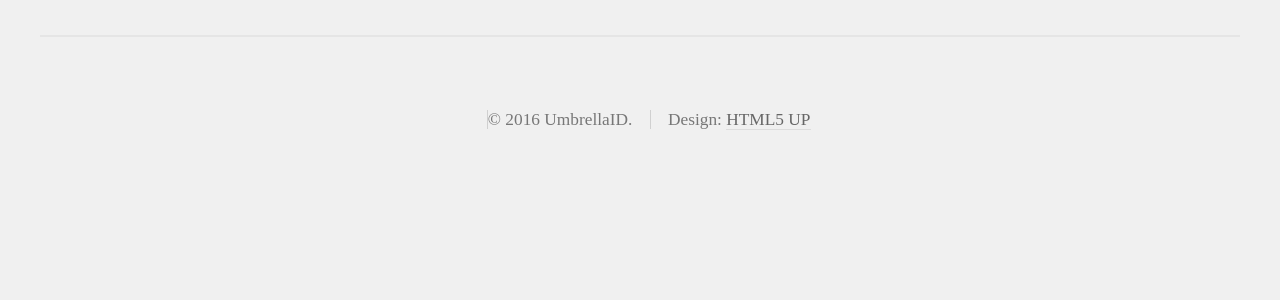
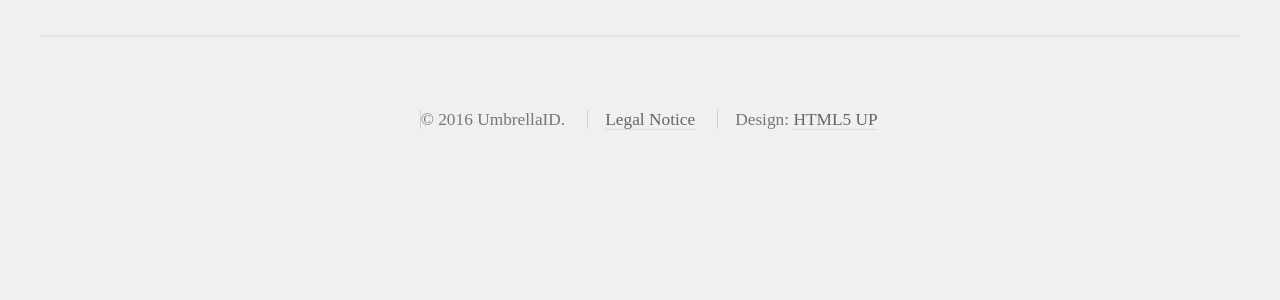
Before and after one commit to flowedback/flowedback.github.io, a Jekyll site: the page built from index.html, in a window 1280 px wide. Shown: the part 1942-2242 px from the top of the page. Built offline with Jekyll 4.4.1, drawn with Linux system fonts in a browser that asks for light colours; some web fonts are replaced.

Commit message:
Update default.html

```diff
--- a/_layouts/default.html
+++ b/_layouts/default.html
@@ -170,7 +170,9 @@
 					</div>
 					<div id="copyright" class="container">
 						<ul class="links">
-							<li>&copy; 2016 UmbrellaID.</li><li>Design: <a href="http://html5up.net">HTML5 UP</a></li>
+							<li>&copy; 2016 UmbrellaID.</li>
+							<li><a href="legal.html">Legal Notice</a></li>
+							<li>Design: <a href="http://html5up.net">HTML5 UP</a></li>
 						</ul>
 					</div>
 				</div>
```
